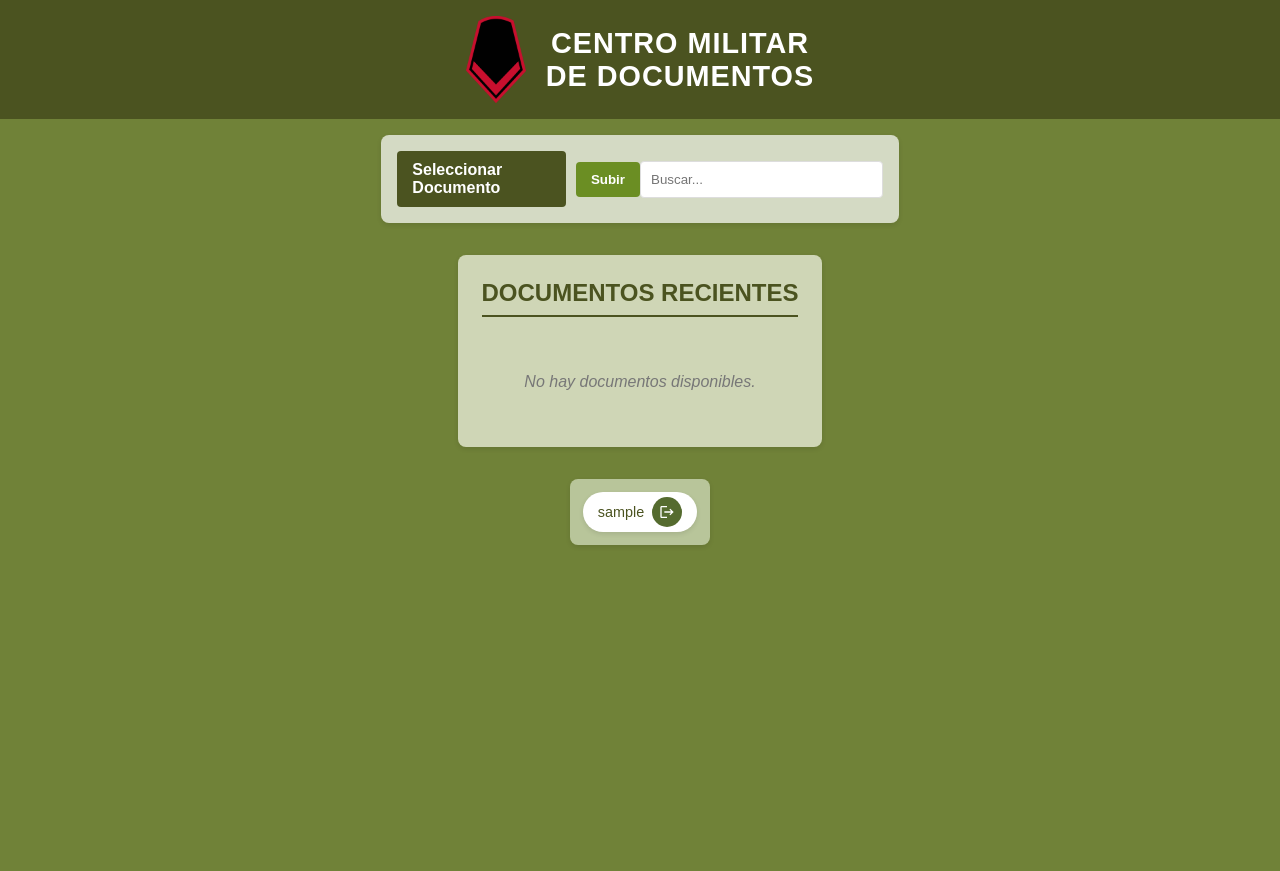
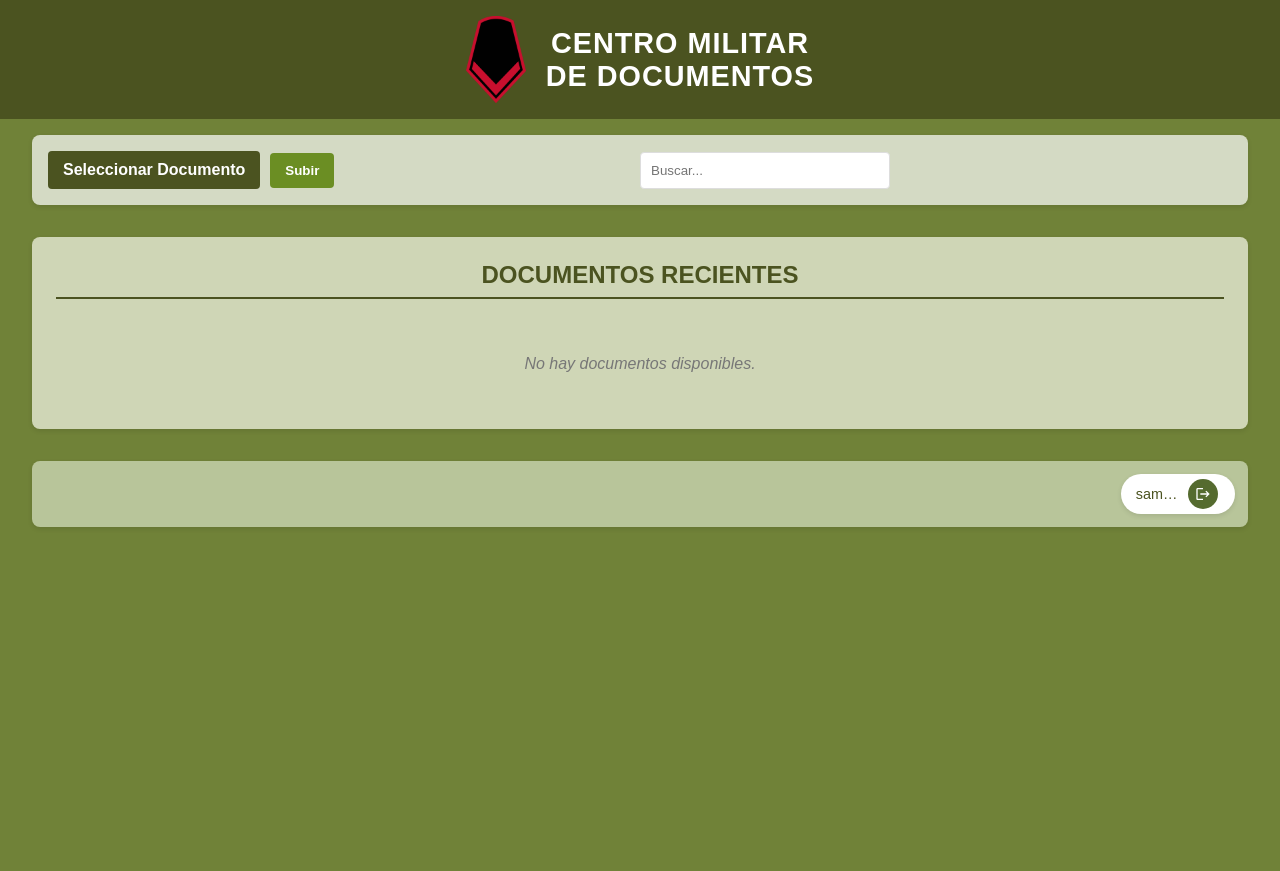
Before and after one commit to lattaalvaro/documentos, a Flask app: template templates/index.html in a window 1280 px wide. Run offline with Flask 3, Linux system fonts and the light colour scheme; the template is opened without the code that fills it, so the values that code supplies are empty; the visitor is signed in with stand-in values (Sample User, id 1).

Commit message:
Update style.css

```diff
--- a/static/css/style.css
+++ b/static/css/style.css
@@ -14,6 +14,8 @@ html, body {
     overflow-x: hidden; /* Evitar scroll horizontal en toda la página */
     margin: 0;
     padding: 0;
+    padding-bottom: 2rem; /* Añadir espacio al final de la página */
+    min-height: 100vh; /* Asegurar que ocupe al menos toda la altura visible */
 }
 
 /* Corregir el problema del color en la parte superior del móvil */
@@ -68,7 +73,7 @@ header h1 {
     margin: 1rem auto;
     padding: 0.8rem;
     box-shadow: 0 2px 5px rgba(0,0,0,0.1);
-    max-width: 100%;
+    width: calc(100% - 2rem); /* Ancho fijo igual que los otros contenedores */
     box-sizing: border-box;
 }
 
@@ -77,6 +82,7 @@ header h1 {
     display: flex;
     justify-content: flex-end;
     align-items: center;
+    width: 100%; /* Ocupar todo el ancho del contenedor */
 }
 
 .user-email {
@@ -86,6 +92,7 @@ header h1 {
     border-radius: 20px;
     padding: 5px 15px;
     box-shadow: 0 2px 5px rgba(0,0,0,0.1);
+    max-width: 100%; /* Limitar al ancho del contenedor */
 }
 
 .user-email-text {
@@ -94,7 +101,7 @@ header h1 {
     color: #4B5320; /* Verde militar para el texto */
     overflow: hidden;
     text-overflow: ellipsis;
-    max-width: 200px; /* Limitar ancho para evitar desbordamiento */
+    max-width: calc(100% - 40px); /* Evitar que se desborde */
 }
 
 .btn-logout {
@@ -160,7 +167,7 @@ header h1 {
     border-radius: 8px;
     margin: 1rem auto;
     box-shadow: 0 2px 5px rgba(0,0,0,0.1);
-    max-width: 100%;
+    width: calc(100% - 2rem); /* Ancho fijo igual a los otros contenedores */
     box-sizing: border-box;
 }
 
@@ -232,7 +239,7 @@ header h1 {
     margin: 1rem auto;
     padding: 1.5rem;
     box-shadow: 0 2px 5px rgba(0,0,0,0.1);
-    max-width: 100%;
+    width: calc(100% - 2rem); /* Ancho fijo igual a los otros contenedores */
     box-sizing: border-box;
 }
 
```
Also changed, not shown: other parts of static/css/style.css (+21 -43 lines).
